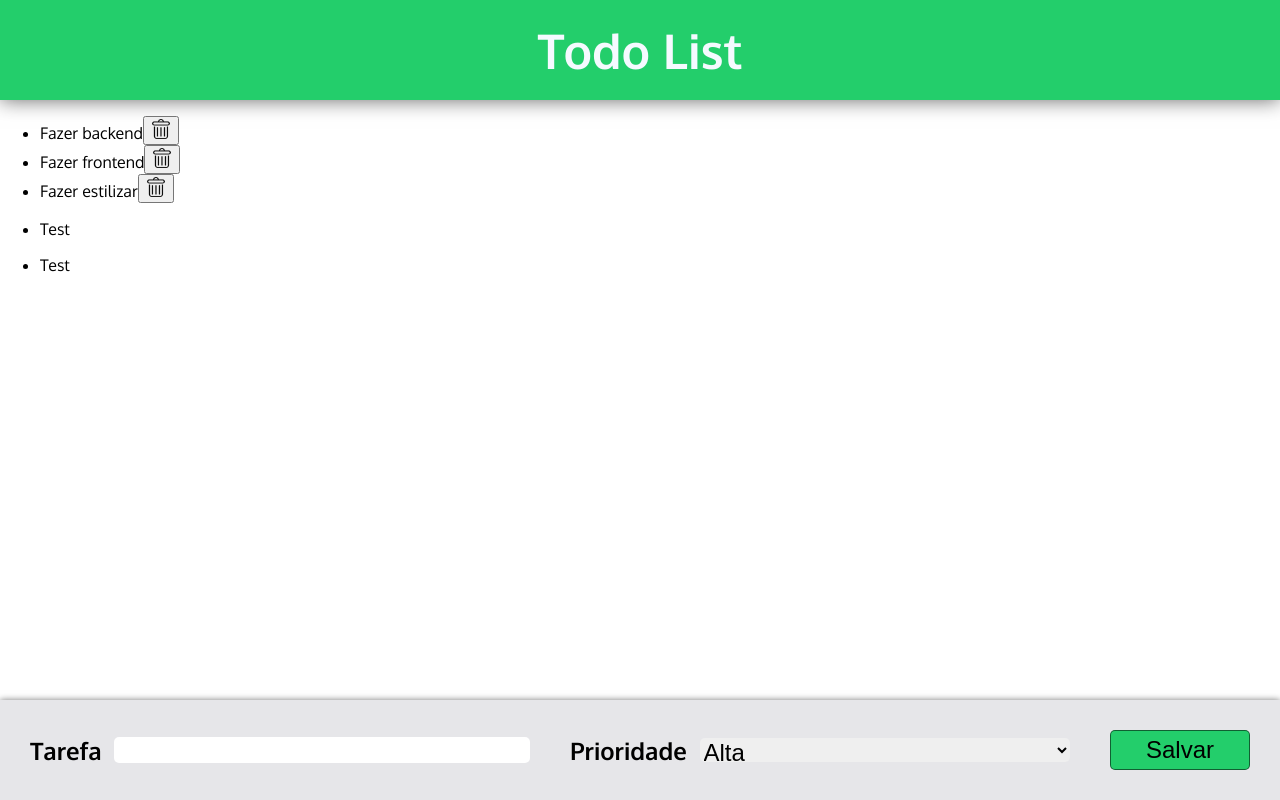
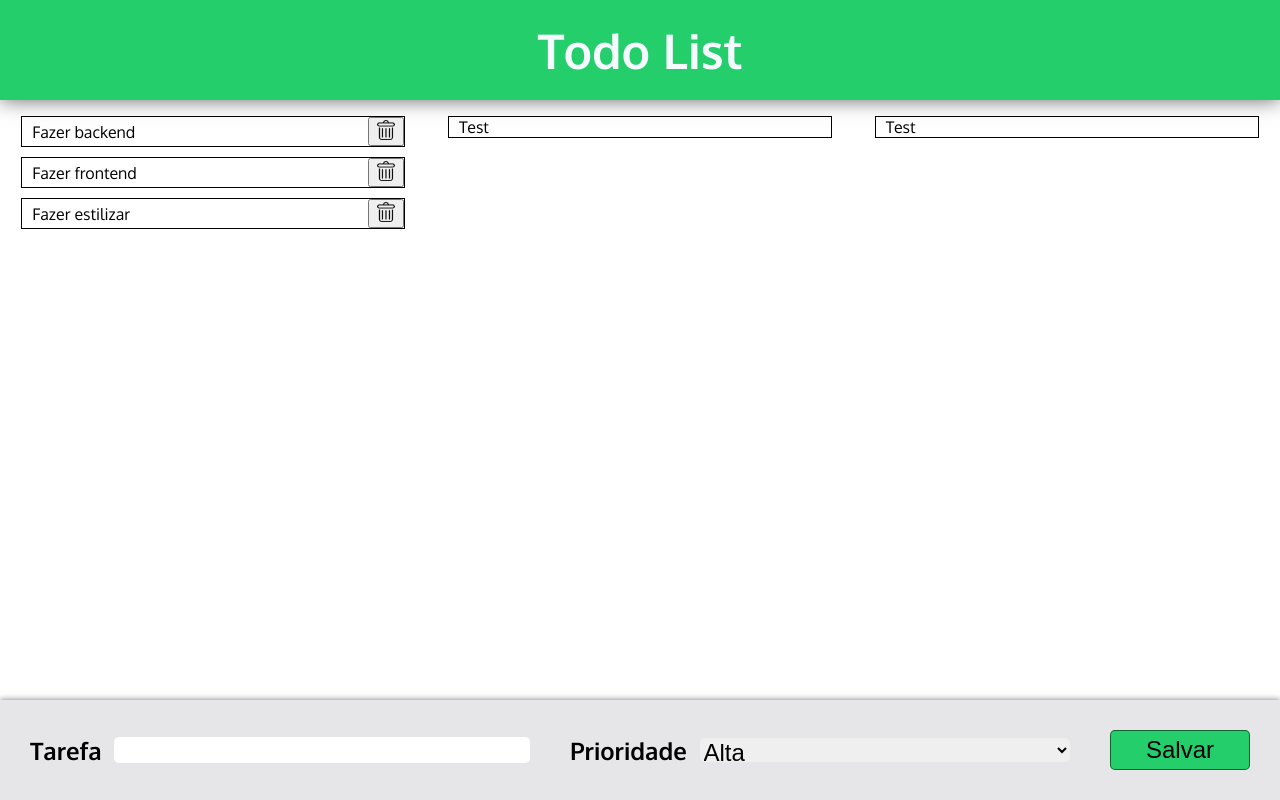
Before and after one commit to caiojardim/todo-react, a React (Create React App) app: page / in a window 1280 px wide. Built offline with nearby package versions, Linux system fonts and the light colour scheme; data requests are answered from the project's data file.

Commit message:
create a grid to organize by priority

```diff
--- a/src/components/template/Main.css
+++ b/src/components/template/Main.css
@@ -1,3 +1,40 @@
-main {
-    padding: 1rem;
+.container {
+    margin: 0rem;
+    box-sizing: border-box;
+    display: grid;
+    grid-template-columns: 1fr 1fr 1fr;
 }
+
+@media(max-width: 900px) {
+    .container{
+        grid-template-columns: 1fr;
+        grid-template-rows: 1fr 1fr 1fr;
+        justify-content: center;
+    }
+}
+
+.container-element {
+    box-sizing: border-box;
+    padding: 0;
+    margin-top: 1rem;
+
+    display: flex;
+    align-items: center;
+    width: 100%;
+    flex-direction: column;
+}
+
+ul {
+    padding: 0;
+    margin: 0;
+    width: 90%;
+}
+
+li {
+    display: flex;
+    justify-content: space-between;
+    align-items: center;
+    border: black solid 1px;
+    padding-left: 10px;
+    margin-bottom: 10px;
+}
```
